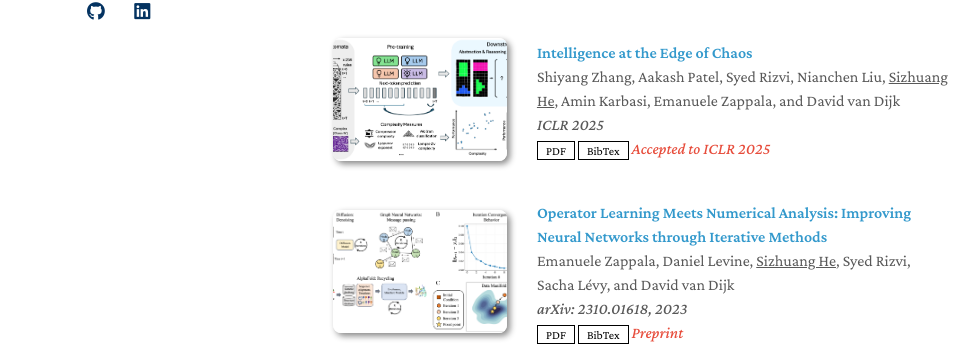
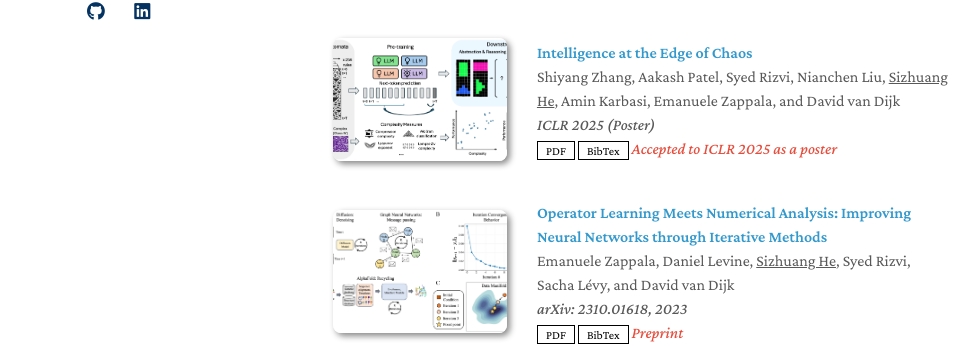
Before and after one commit to SizhuangHe/sizhuanghe.github.io, a Jekyll site: the page built from index.md, in a window 1280 px wide and 900 px high, scrolled down 658 px. Shown: the part 385-731 px from the top of the window, without its empty margins (157-1136 px from the left). Built offline with Jekyll 4.4.1, drawn with Linux system fonts in a browser that asks for light colours; a style sheet for code colours, icons or effects is not loaded; our own code applies the rules of GitHub Pages for plain Markdown files.

Commit message:
update iclr

```diff
--- a/_data/publications.yml
+++ b/_data/publications.yml
@@ -36,12 +36,12 @@ main:
   - title: Intelligence at the Edge of Chaos
     authors: Shiyang Zhang, Aakash Patel, Syed Rizvi, Nianchen Liu, <u>Sizhuang He</u>, Amin Karbasi, Emanuele Zappala, and David van Dijk
     # conference_short: asas
-    conference: ICLR 2025
+    conference: ICLR 2025 (Poster)
     pdf: https://arxiv.org/pdf/2410.02536
     # code: https://github.com/MrGiovanni/ContinualLearning
     bibtex: ./assets/bibs/complexity.txt
     image: ./assets/img/complexity.png
-    notes: Accepted to ICLR 2025
+    notes: Accepted to ICLR 2025 as a poster
 
   - title: Operator Learning Meets Numerical Analysis&#58; Improving Neural Networks through Iterative Methods
     authors: Emanuele Zappala, Daniel Levine, <u>Sizhuang He</u>, Syed Rizvi, Sacha L&eacute;vy, and David van Dijk
```
